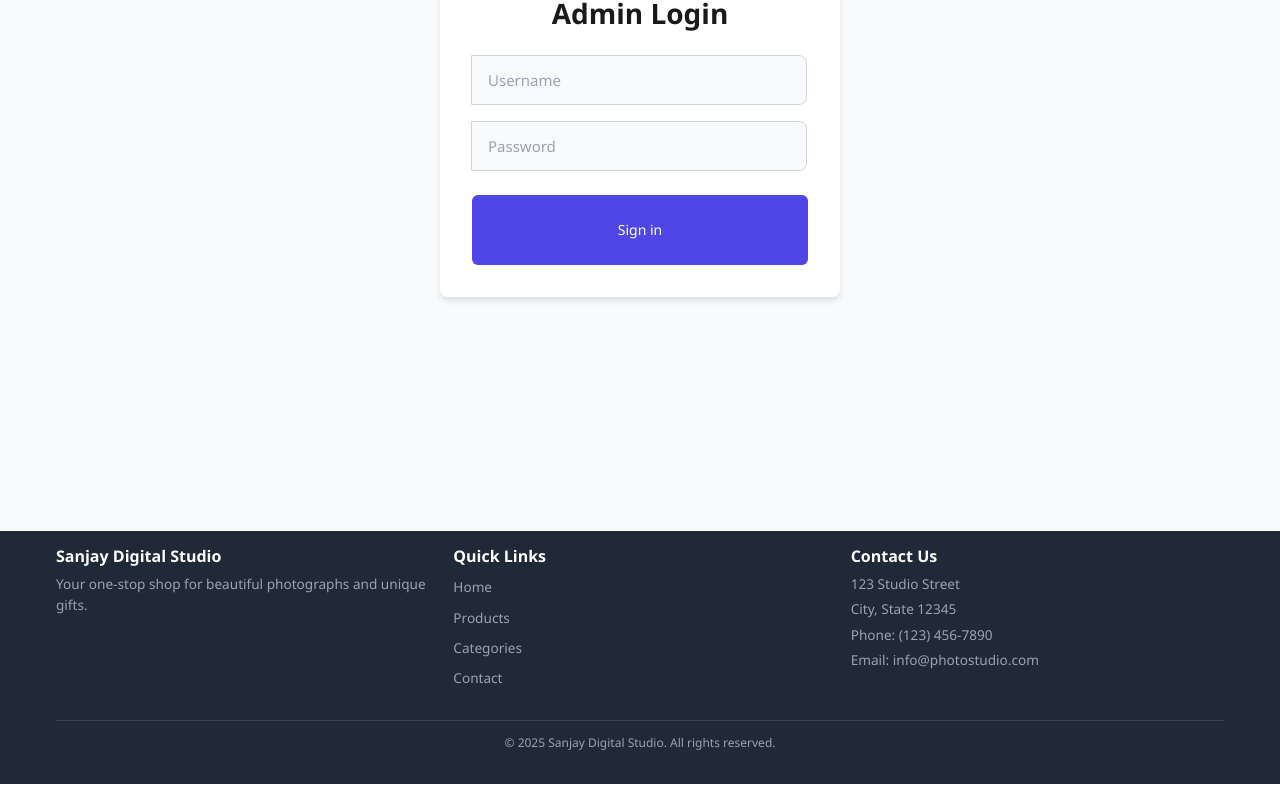
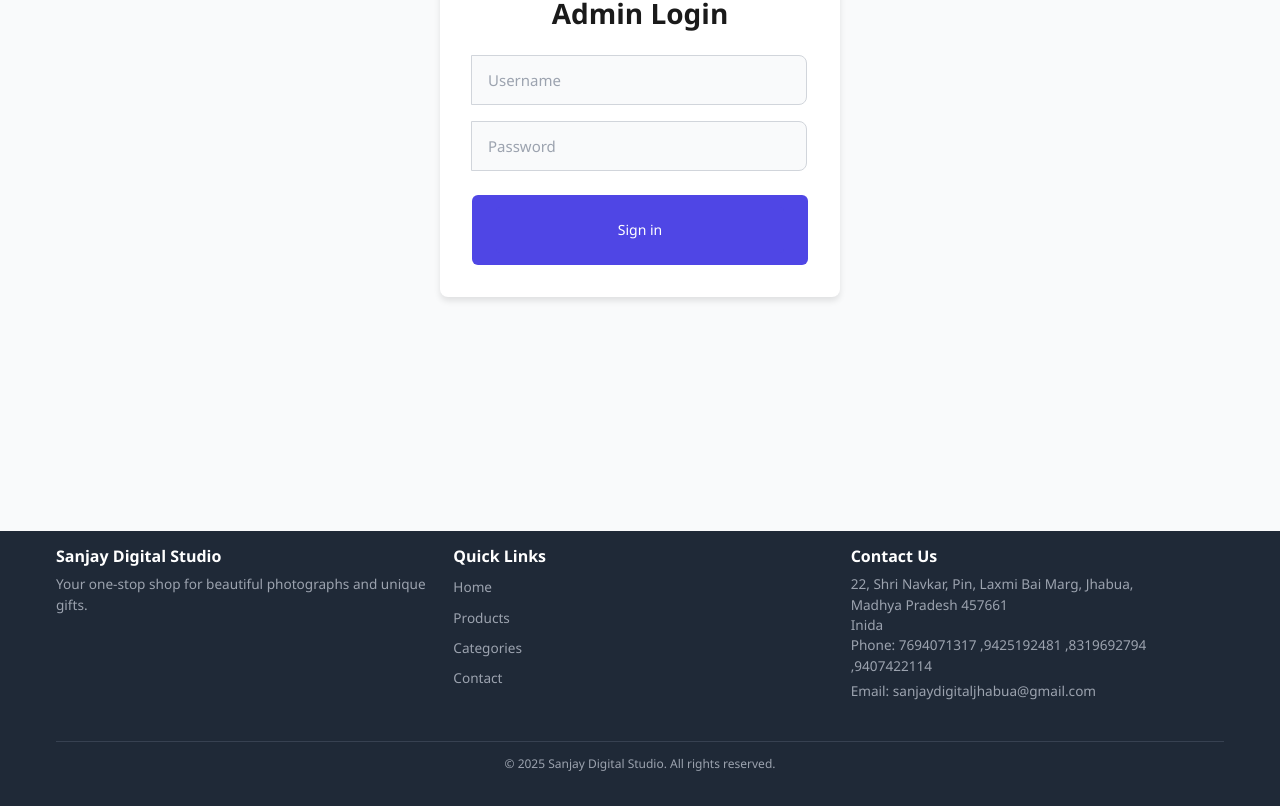
Before and after one commit to Vaibhavjn1311/Sanjay-Digital, a React (Create React App) app in the folder sanjay-digital-store/client/: page /admin/login in a window 1280 px wide. Shown: the part 345-1151 px from the top of the page. Before the commit the page ends 1129 px from the top, so only its background shows below. Built offline with nearby package versions, Linux system fonts and the light colour scheme; the HTML template or start-up script is replaced by a standard one.

Commit message:
Footer changes

```diff
--- a/sanjay-digital-store/client/src/components/Common/Footer.jsx
+++ b/sanjay-digital-store/client/src/components/Common/Footer.jsx
@@ -23,10 +23,12 @@ const Footer = () => {
           <div className="footer-section">
             <h3 className="footer-heading">Contact Us</h3>
             <address className="footer-address">
-              <p>123 Studio Street</p>
-              <p>City, State 12345</p>
-              <p>Phone: (123) 456-7890</p>
-              <p>Email: info@photostudio.com</p>
+              22, Shri Navkar, Pin,
+              Laxmi Bai Marg, Jhabua,<br />
+              Madhya Pradesh 457661<br />
+              Inida
+              <p>Phone: 7694071317 ,9425192481 ,8319692794 ,9407422114</p>
+              <p>Email: sanjaydigitaljhabua@gmail.com</p>
             </address>
           </div>
         </div>
```
